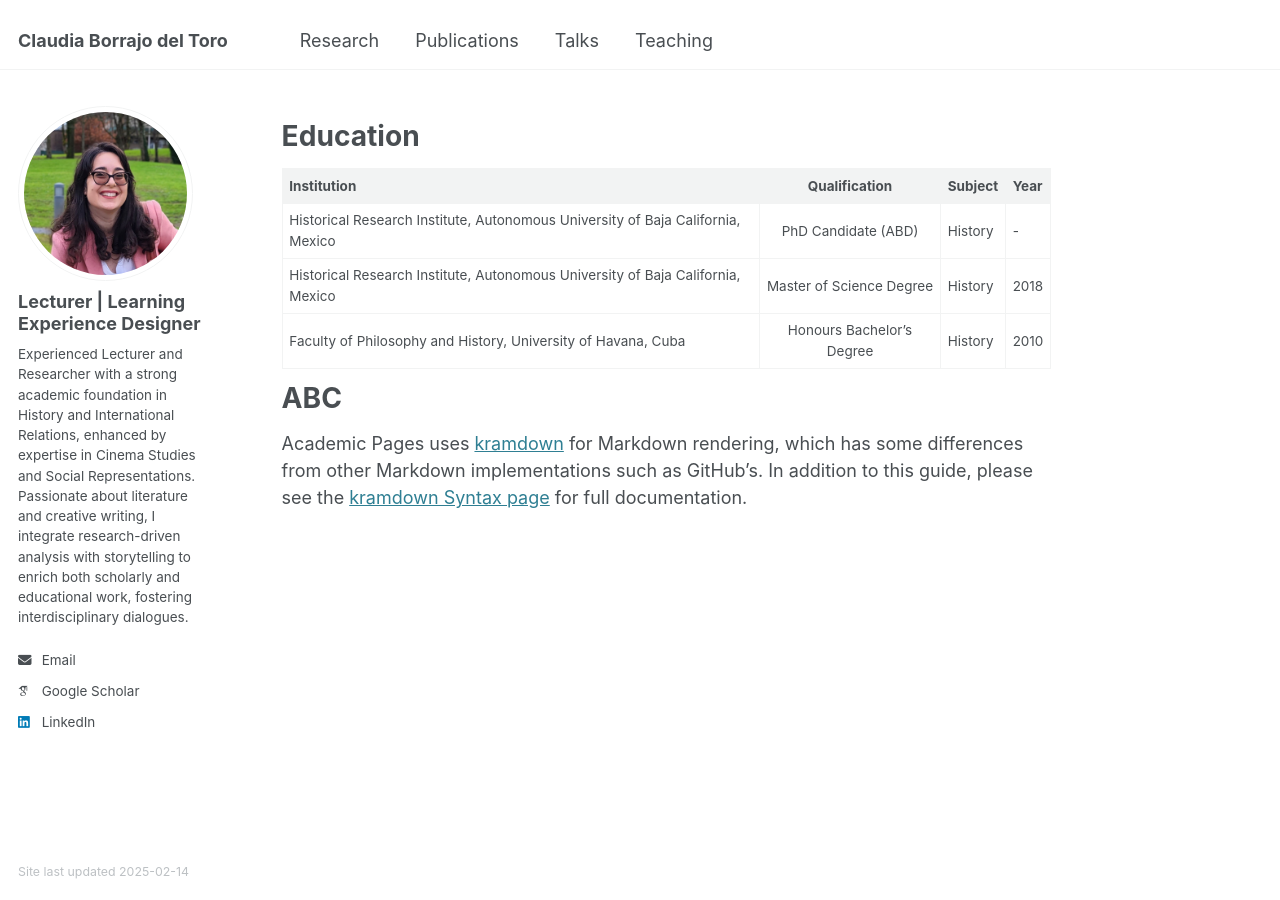
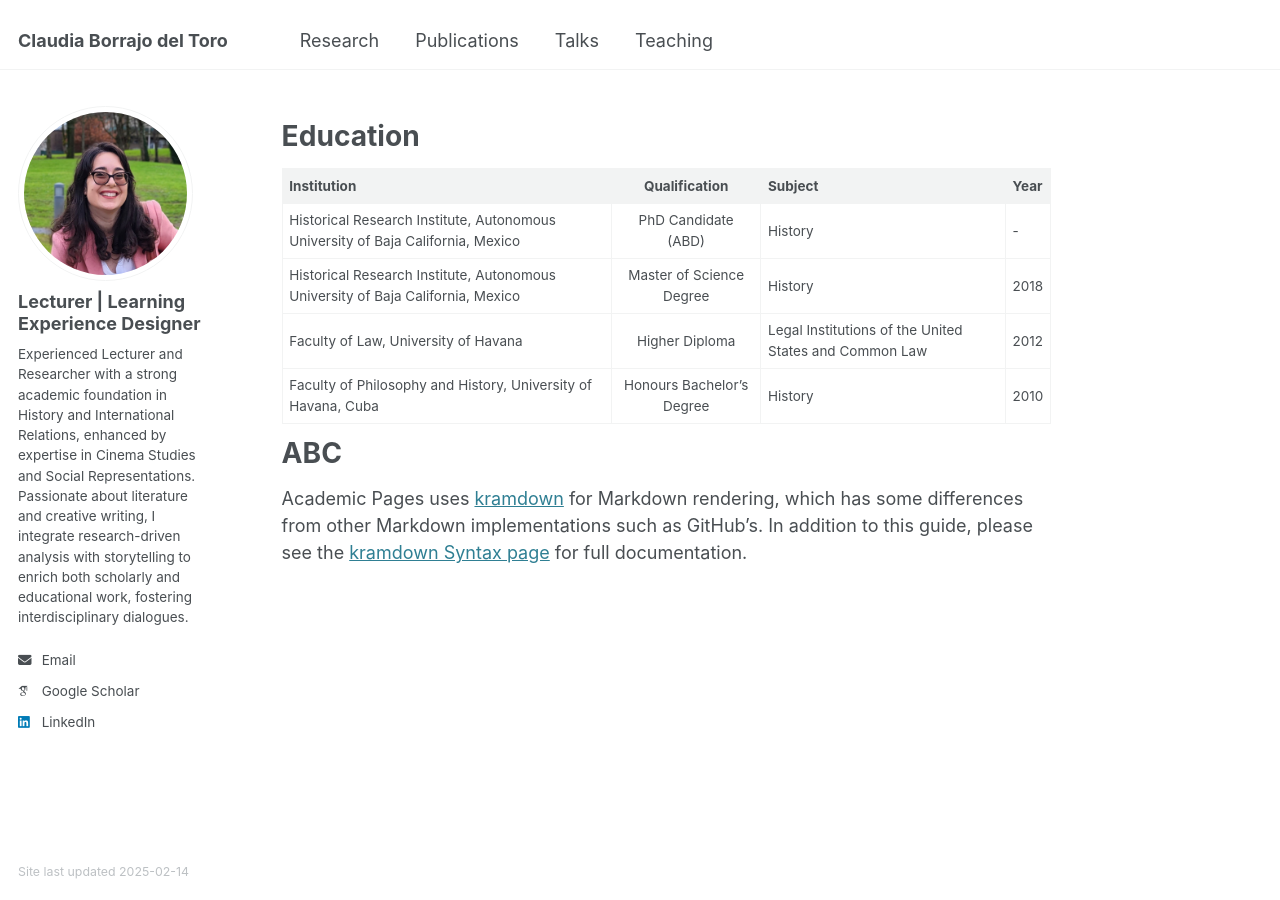
Before and after one commit to claudiabt/claudiabt.github.io, a Jekyll site: the page built from _pages/about.md, in a window 1280 px wide. Built offline with Jekyll 4.4.1, drawn with Linux system fonts in a browser that asks for light colours; some web fonts are replaced.

Commit message:
Update about.md

```diff
--- a/_pages/about.md
+++ b/_pages/about.md
@@ -14,6 +14,7 @@ Education
 |-------------|:-----------------------:|----------|----------|
 | Historical Research Institute, Autonomous University of Baja California, Mexico | PhD Candidate (ABD)| History | -
 | Historical Research Institute, Autonomous University of Baja California, Mexico | Master of Science Degree | History | 2018
+| Faculty of Law, University of Havana | Higher Diploma | Legal Institutions of the United States and Common Law | 2012
 | Faculty of Philosophy and History, University of Havana, Cuba | Honours Bachelor’s Degree | History | 2010
 
 ABC
```
